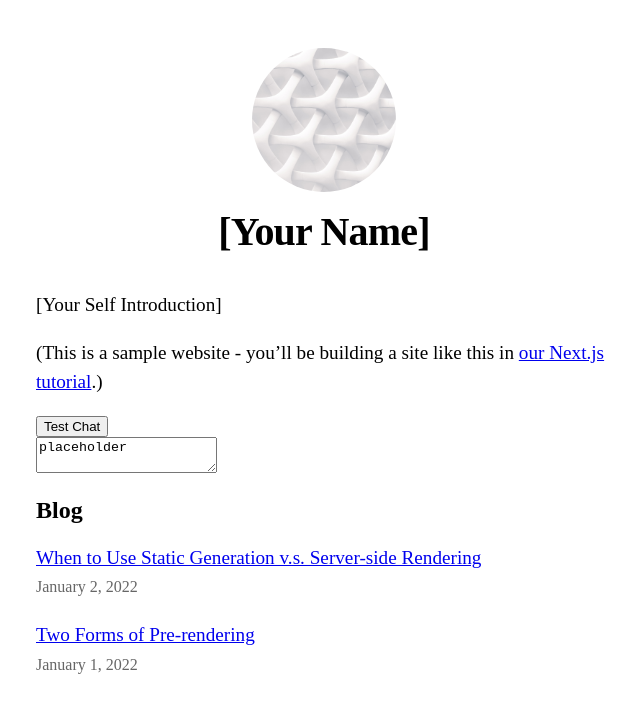
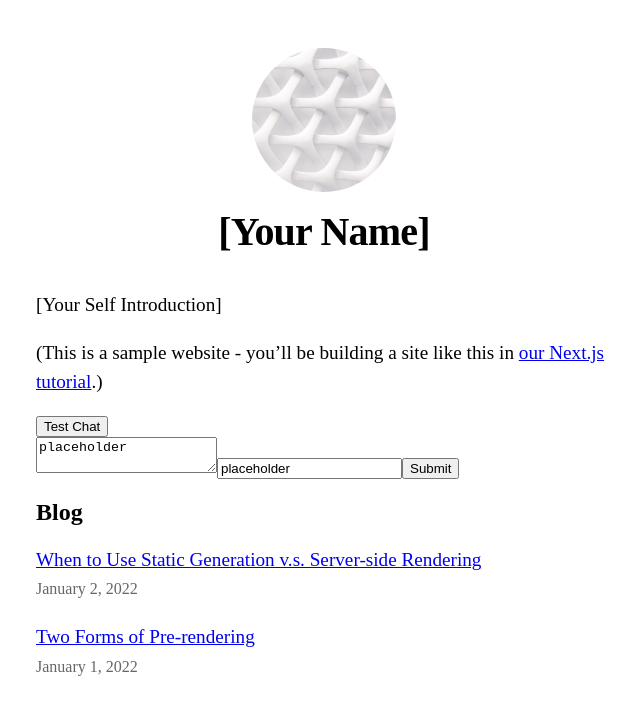
Before and after one commit to HongjianYu/DubHacks23, a Next.js app: page / in a window 1280 px wide. Shown: the top 714 px of the page, without its empty margins (316-956 px from the left). Built offline with nearby package versions, Linux system fonts and the light colour scheme.

Commit message:
added input and button

```diff
--- /dev/null
+++ b/components/button.tsx
@@ -0,0 +1,25 @@
+import React, { Component } from "react";
+
+interface ButtonProps {
+  label: string;
+  onClick: () => void;
+  disabled?: boolean;
+}
+
+class Button extends Component<ButtonProps> {
+  render() {
+    const { label, onClick, disabled } = this.props;
+
+    return (
+      <button
+        onClick={onClick}
+        disabled={disabled}
+        className={disabled ? "disabled-button" : "enabled-button"}
+      >
+        {label}
+      </button>
+    );
+  }
+}
+
+export default Button;
--- a/components/fetchGPT.tsx
+++ b/components/fetchGPT.tsx
@@ -1,4 +1,4 @@
-import React, { Component } from 'react';
+import React, { Component } from "react";
 
 interface RequestProps {
   message: string;
@@ -15,30 +15,42 @@ class Request extends Component<RequestProps, RequestState> {
   render(): any {
     return (
       <div>
-        <button onClick={() => { this.requestGPT().then() }}>Test Chat</button>
+        <button
+          onClick={() => {
+            this.requestGPT().then();
+          }}
+        >
+          Test Chat
+        </button>
       </div>
-    )
+    );
   }
 
   async requestGPT() {
     console.log("Requesting");
     try {
-      let resp: Response = await fetch("https://api.openai.com/v1/chat/completions", {
-        body: '{ "model": "gpt-3.5-turbo", "messages": [{"role": "user", "content": "Say this is a test!"}], "temperature": 0.7 }',
-        headers: {
-          Authorization: "Bearer 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",
-          "Content-Type": "application/json"
-        },
-        method: "POST"
-      });
+      let resp: Response = await fetch(
+        "https://api.openai.com/v1/chat/completions",
+        {
+          body: '{ "model": "gpt-3.5-turbo", "messages": [{"role": "user", "content": "Say this is a test!"}], "temperature": 0.7 }',
+          headers: {
+            Authorization:
+              "Bearer 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",
+            "Content-Type": "application/json",
+          },
+          method: "POST",
+        }
+      );
 
       if (!resp.ok) {
         alert("The status is wrong! Expected: 200, Was: " + resp.status);
         return;
       }
       let completion: any = await resp.json();
-      console.log(completion['choices'][0]['message']['content']);
-      this.props.onChangeMessage(completion['choices'][0]['message']['content']);
+      console.log(completion["choices"][0]["message"]["content"]);
+      this.props.onChangeMessage(
+        completion["choices"][0]["message"]["content"]
+      );
     } catch (e) {
       alert("There was an error contacting the server.");
       console.log(e);
--- /dev/null
+++ b/components/textBox.tsx
@@ -0,0 +1,23 @@
+import React, { Component } from "react";
+
+interface TextBoxProps {
+  value: string;
+  onChange: (value: string) => void;
+}
+
+class TextBox extends Component<TextBoxProps> {
+  render() {
+    const { value, onChange } = this.props;
+
+    return (
+      <input
+        type="text"
+        value={value}
+        onChange={(e) => onChange(e.target.value)}
+        placeholder="enter something"
+      />
+    );
+  }
+}
+
+export default TextBox;
--- a/pages/App.tsx
+++ b/pages/App.tsx
@@ -1,5 +1,7 @@
-import React, { Component } from 'react';
-import Request from '../components/fetchGPT';
+import React, { Component } from "react";
+import Request from "../components/fetchGPT";
+import TextBox from "../components/textBox";
+import Button from "../components/button";
 
 interface AppState {
   message: string;
@@ -11,16 +13,28 @@ class App extends Component<{}, AppState> {
     this.state = { message: "placeholder" };
   }
 
+  handleTextChange = (value: string) => {
+    this.setState({ message: value });
+  };
+
+  handleButtonClick = () => {
+    console.log(`Button clicked with text: ${"hi"}`);
+  };
+
   render(): any {
     return (
       <div>
         <Request
-          message={ this.state.message }
-          onChangeMessage={(message: string) => { this.setState({ message: message }) }}
+          message={this.state.message}
+          onChangeMessage={(message: string) => {
+            this.setState({ message: message });
+          }}
         />
-        <textarea value={ this.state.message }/>
+        <textarea value={this.state.message} />
+        <TextBox value={this.state.message} onChange={this.handleTextChange} />
+        <Button label="Submit" onClick={this.handleButtonClick} />
       </div>
-    )
+    );
   }
 }
 
```
Also changed, not shown: components/layout.js (+9 -9 lines), tsconfig.json (+3 -13 lines).
